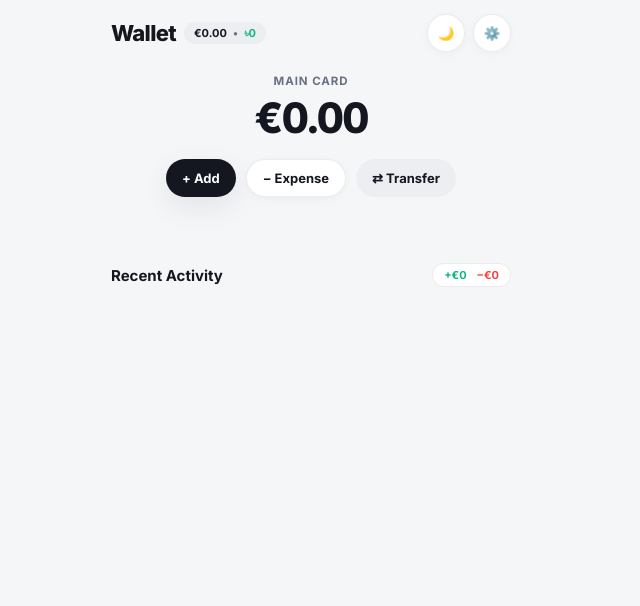
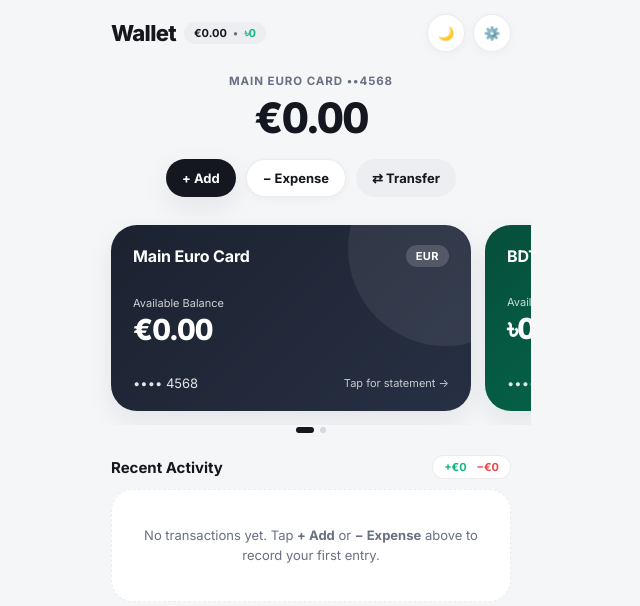
Before and after one commit to mdshawon667700-pixel/card, a plain HTML site: page index.html in a window 1280 px wide. Shown: the whole page, without its empty margins (329-969 px from the left). Drawn offline with Linux system fonts and the light colour scheme.

Commit message:
Update index.html

```diff
--- a/index.html
+++ b/index.html
@@ -1998,4 +1998,10 @@
       }
     });
 
-    document.getElementById('toastUndoBtn').addEventListener('click', und
+    document.getElementById('toastUndoBtn').addEventListener('click', undoLastDelete);
+
+    // Initialize
+    refreshAll();
+  </script>
+</body>
+</html>
```
